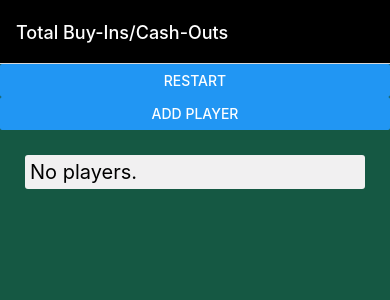
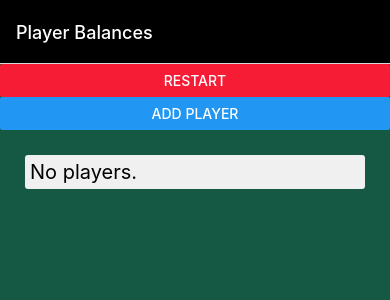
Before and after one commit to Geeoon/moneypot, a React Native app in the folder MoneyPot/: screen /Main in a window 390 px wide. Shown: the top 300 px of the page. Built offline with nearby package versions, Linux system fonts and the light colour scheme.

Commit message:
Fully functional

```diff
--- a/MoneyPot/App.js
+++ b/MoneyPot/App.js
@@ -22,7 +22,7 @@ export default function App() {
           <Stack.Screen
             name="Main"
             component={MainScreen}
-            options={{title: 'Total Buy-Ins/Cash-Outs'}}
+            options={{title: 'Player Balances'}}
           />
           <Stack.Screen
             name="New Player"
--- a/MoneyPot/components/MainScreen.js
+++ b/MoneyPot/components/MainScreen.js
@@ -26,6 +26,7 @@ export default function MainScreen({navigation}) {
                         }
                     ]);
                 }}
+                color='#F71C36'
             />
             <Button
                 title='Add Player'
--- a/MoneyPot/components/NewPlayerScreen.js
+++ b/MoneyPot/components/NewPlayerScreen.js
@@ -12,7 +12,6 @@ export default function NewPlayerScreen({navigation}) {
     const [buyIn, setBuyIn] = useState(defaultBuyIn);
 
     useEffect(() => {
-        console.log(defaultBuyIn);
         parseInputs();
     }, []);
 
@@ -36,30 +35,47 @@ export default function NewPlayerScreen({navigation}) {
             return;
         }
         dispatch(addPlayer({name: name, buyIn: buy,}));
+        Alert.alert("Added player!");
     }, [parseInputs, playerArray]);
 
 
     return (
         <View style={styles.container}>
-            <Text>Player Name: </Text>
+            <View style={styles.sideBySide}>
+                <Text style={styles.text}>Player Name: </Text>
                 <TextInput
                     onChangeText={text => setPlayerName(text)}
                     value={playerName}
+                    style={styles.nameInput}
                 />
-            <Text>Buy-in: </Text>
+            </View>
+            <View style={styles.sideBySide}>
+                <Text style={styles.text}>Buy-in: $</Text>
                 <TextInput
                     onChangeText={text => setBuyIn(text)}
                     onEndEditing={(e) => setBuyIn(parseFloat(e.nativeEvent.text).toFixed(2))}
                     value={'' + buyIn}
                     inputMode='decimal'
+                    style={styles.buyInInput}
                 />
+            </View>
+            <View style={styles.options}>
+                <View style={{flex: 1, paddingRight: 5,}}>
                     <Button
                         title='Add Player'
                         onPress={() => {
                             submit();
-                    Alert.alert("Added player!");
+                            setPlayerName('');
                         }}
                     />
+                </View>
+                <Button
+                    title='Done!'
+                    onPress={() => {
+                        navigation.navigate('Main');
+                    }}
+                />
+            </View>
         </View>
     );
 }
@@ -70,7 +86,33 @@ const styles = StyleSheet.create({
         backgroundColor: '#FFF',
         padding: 20,
     },
-    background: {
+    text: {
+        fontSize: 20,
+    },
+    nameInput: {
         flex: 1,
+        color: 'white',
+        backgroundColor: '#333333',
+        fontSize: 20,
+        padding: 4
     },
+    buyInInput: {
+        width: 100,
+        color: 'white',
+        backgroundColor: '#333',
+        fontSize: 20,
+        padding: 4
+    },
+    modifyInput: {
+        width: 100,
+        color: 'white',
+        backgroundColor: '#333333',
+    },
+    sideBySide: {
+        flexDirection: 'row',
+        marginBottom: 5,
+    },
+    options: {
+        flexDirection: 'row',
+    }
 });
--- a/MoneyPot/components/Player.js
+++ b/MoneyPot/components/Player.js
@@ -1,14 +1,65 @@
-import { View, StyleSheet, Text } from "react-native";
+import { useCallback, useState } from "react";
+import { View, StyleSheet, Text, Button, TextInput } from "react-native";
+import { useDispatch, useSelector } from "react-redux";
+import { rebuy, cashOut } from "../redux/Players/playersSlice";
 // BLUE: 0446AB
 // RED: F71C36
 // WHITE: F1F0F1
+// GREEN: 016E57
 // BLACK: 000000
 
 export default function Player(props) {
+    const lastBuyIn = useSelector((state) => state.players.lastBuyIn);
+    const [modifyBy, setModifyBy] = useState(Number(0).toFixed(2));
+    const dispatch = useDispatch();
+
+    const parseInputs = useCallback(() => {
+        const parsedModify = modifyBy ? parseFloat(modifyBy).toFixed(2) : Number(0).toFixed(2);
+        setModifyBy(parsedModify);
+        return parsedModify;
+    }, [modifyBy]);
+
     return (
         <View style={styles.container}>
-            <Text style={styles.name}>{props.name}</Text>
-            <Text style={styles.balance}>{props.balance}</Text>
+            <View style={styles.nbContainer}>
+                <Text style={styles.name}>{props.name}</Text>
+                <Text style={styles.balance}>{(props.balance !== null) && (props.balance < 0 ? '-$' + Math.abs(props.balance).toFixed(2) : '$' + props.balance.toFixed(2))}</Text>
+            </View>
+            <View style={styles.modifyContainer}>
+                <View style={styles.autoModifyContainer}>
+                    <Button title={`Rebuy for $${lastBuyIn.toFixed(2)}`}
+                    onPress={() => {
+                        dispatch(rebuy({name: props.name, amount: lastBuyIn}));
+                    }}
+                    color='#F71C36'/>
+                    <Button title={`Cash out $${lastBuyIn.toFixed(2)}`}
+                    onPress={() => {
+                        dispatch(cashOut({name: props.name, amount: lastBuyIn}));
+                    }}
+                    color='#016E57'/>
+                </View>
+                <View style={styles.customModifyContainer}>
+                    <TextInput
+                        onChangeText={text => setModifyBy(text)}
+                        onEndEditing={(e) => e.nativeEvent.text ? setModifyBy(parseFloat(e.nativeEvent.text).toFixed(2)) : Number(0).toFixed(2)}
+                        value={'' + modifyBy}
+                        inputMode='decimal'
+                        style={styles.customInput}
+                    />
+                    <View>
+                        <Button title='Rebuy'
+                        onPress={() => {
+                            dispatch(rebuy({name: props.name, amount: parseInputs()}));
+                        }}
+                        color='#F71C36'/>
+                        <Button title='Cash out'
+                        onPress={() => {
+                            dispatch(cashOut({name: props.name, amount: parseInputs()}));
+                        }}
+                        color='#016E57'/>
+                    </View>
+                </View>
+            </View>
         </View>
     )
 }
@@ -17,18 +68,51 @@ const styles = StyleSheet.create({
     container: {
         flex: 1,
         backgroundColor: '#0446AB',
-        padding: 5,
+        padding: 10,
         borderRadius: 3,
         borderColor: '#F1F0F1',
         borderWidth: 2,
         marginBottom: 10,
+        flexDirection: 'column',
+    },
+    nbContainer: {
+        flex: 1,
+        flexDirection: 'row',
+    },
+    modifyContainer: {
+        flexDirection: 'row',
+    },
+    autoModifyContainer: {
+        flexDirection: 'column',
+    },
+    customModifyContainer: {
+        flexDirection: 'row',
+        flex: 1,
+    },
+    customInput: {
+        flex: 1,
+        marginLeft: 5,
+        backgroundColor: '#F1F0F1',
+        paddingLeft: 5,
+        fontSize: 20
     },
     name: {
         color: '#F1F0F1',
-        fontSize: 20,
+        fontSize: 25,
+        flex: 1,
     },
     balance: {
         color: '#F1F0F1',
-        fontSize: 17,
+        fontSize: 25,
     },
+    rebuyButton: {
+        backgroundColor: "#016E57",
+        color: '#F1F0F1',
+        borderRadius: 0,
+    },
+    cashOutButton: {
+        backgroundColor: "#F71C36",
+        color: '#F1F0F1',
+        borderRadius: 0,
+    }
 });
--- a/MoneyPot/components/PlayerList.js
+++ b/MoneyPot/components/PlayerList.js
@@ -1,5 +1,5 @@
 import React from "react";
-import { View, ScrollView, StyleSheet, Text } from "react-native";
+import { ScrollView, StyleSheet, Text } from "react-native";
 import { useSelector } from "react-redux";
 
 import Player from "./Player";
--- a/MoneyPot/redux/Players/playersSlice.js
+++ b/MoneyPot/redux/Players/playersSlice.js
@@ -11,19 +11,34 @@ export const playersSlice = createSlice({
         addPlayer: (state, action) => {
             state.players.push({
                 name: action.payload.name,
-                balance: action.payload.buyIn,
+                balance: Number(-action.payload.buyIn),
             });
-            console.log(`Add ${action.payload.name} with ${action.payload.buyIn} buy in.`);
+            state.lastBuyIn = Number(action.payload.buyIn);
+        },
+
+        rebuy: (state, action) => {
+            const index = state.players.findIndex((player) => player.name === action.payload.name);
+            if (index === -1) {
+                return;
+            }
+            state.players[index].balance -= Number(action.payload.amount);
+        },
+
+        cashOut: (state, action) => {
+            const index = state.players.findIndex((player) => player.name === action.payload.name);
+            if (index === -1) {
+                return;
+            }
+            state.players[index].balance += Number(action.payload.amount);
         },
 
         resetAll: (state) => {
             state.players = initial.players;
             state.lastBuyIn = initial.lastBuyIn;
-            console.log("reset!");
         },
     },
 });
 
-export const { addPlayer, resetAll } = playersSlice.actions;
+export const { addPlayer, resetAll, rebuy, cashOut } = playersSlice.actions;
 
 export default playersSlice.reducer;
```
Lines whose indentation alone changed are shown as unchanged.
